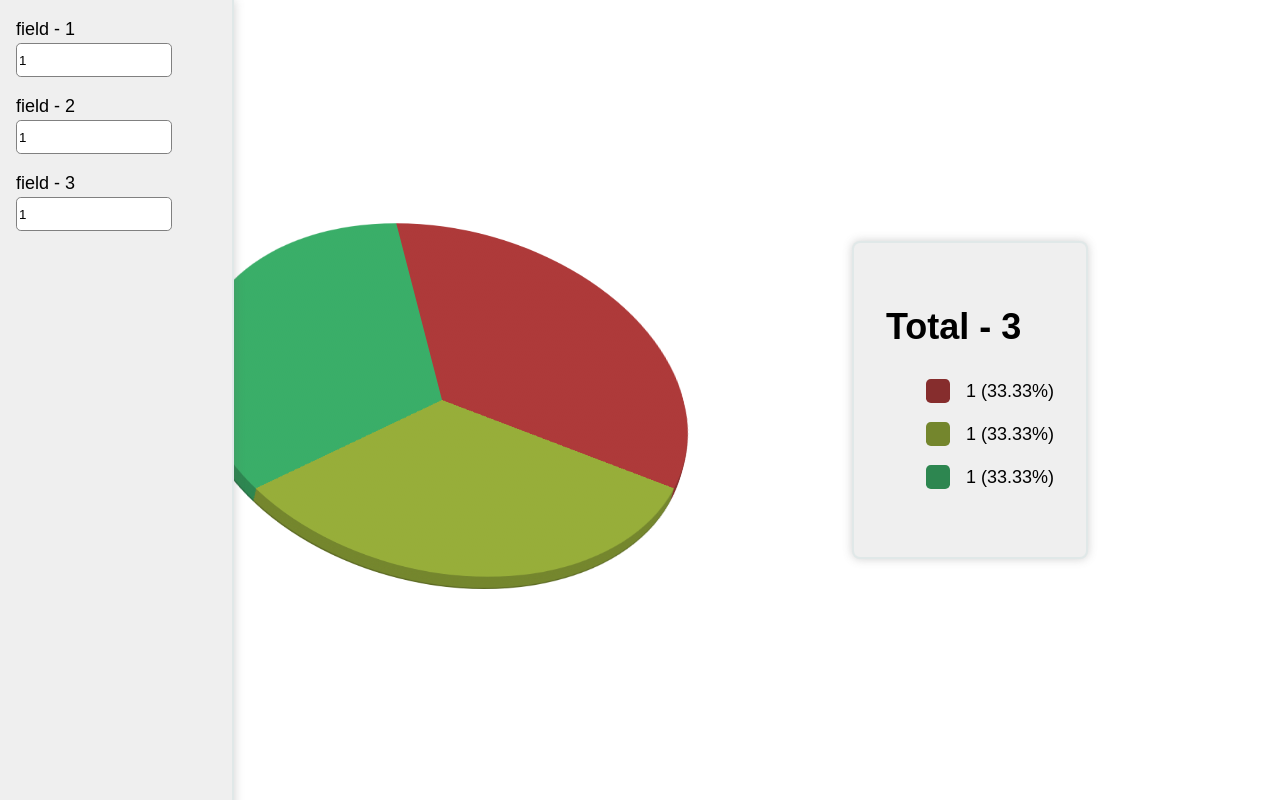
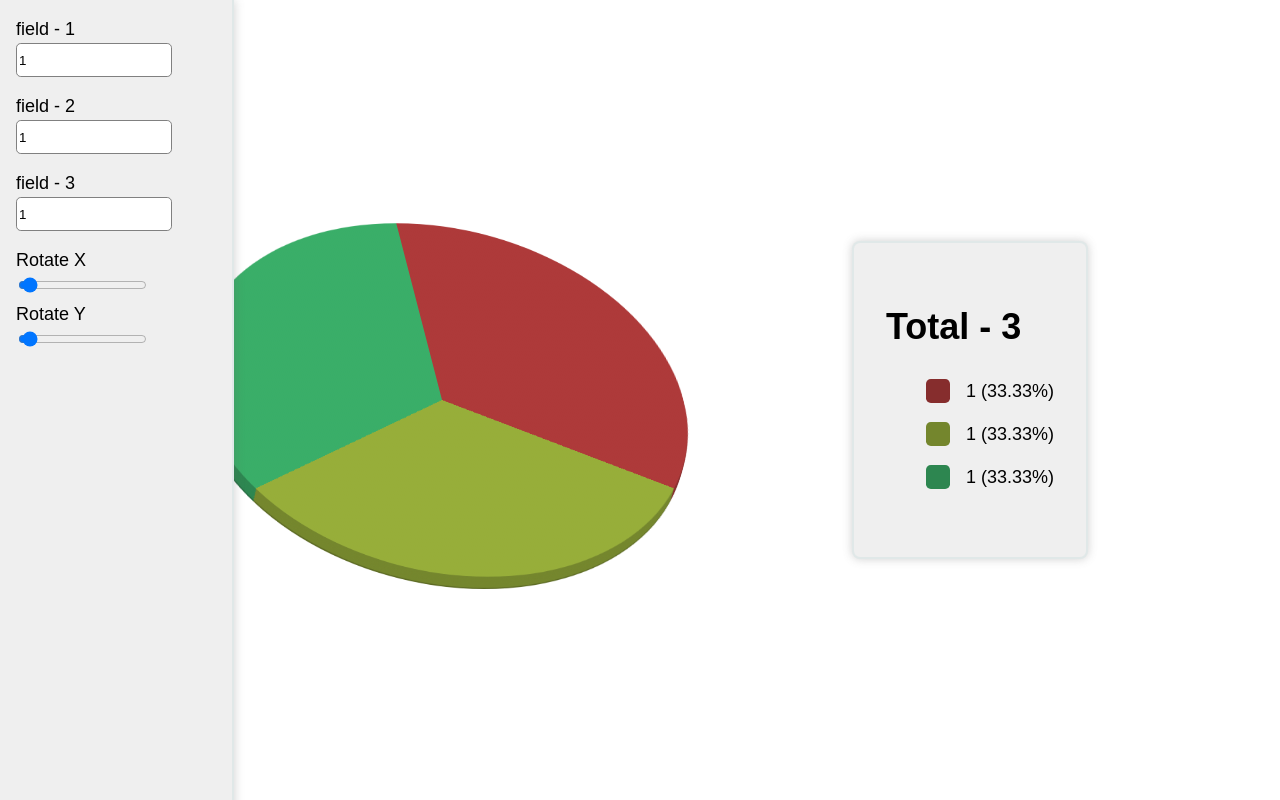
Before and after one commit to valerii-frontend/pie-chart-r, a React (Create React App) app: page / in a window 1280 px wide. Built offline with nearby package versions, Linux system fonts and the light colour scheme.

Commit message:
add rotate states

```diff
--- a/src/App.css
+++ b/src/App.css
@@ -20,6 +20,8 @@
 	gap: 10rem;
 	font: 18px/1.5 Arial;
 	flex-wrap: wrap;
+	--x: 15;
+	--y: 45;
 }
 .data {
 	position: fixed;
@@ -51,7 +53,7 @@
 	width: 500px;
 	height: 500px;
 	position: relative;
-	transform: rotateY(15deg) rotateX(45deg);
+	transform: rotateY(calc(var(--x) * 1deg)) rotateX(calc(var(--y) * 1deg));
 	perspective: 10000px;
 	transform-style: preserve-3d;
 }
--- a/src/App.jsx
+++ b/src/App.jsx
@@ -20,15 +20,48 @@ function App() {
 			/>
 		</div>
 	);
+	const [rotate, setRotate] = useState({ x: 15, y: 45 });
 
 	return (
-		<div className='App'>
+		<div className='App' style={{ "--x": rotate.x, "--y": rotate.y }}>
 			<PieChart values={inputs} />
 			<Legend values={inputs} />
 			<div className='data'>
 				{newInput(1)}
 				{newInput(2)}
 				{newInput(3)}
+				<div className='rotates'>
+					<div>
+						<label htmlFor='range'>Rotate X</label>
+						<input
+							min={1}
+							max={360}
+							step={1}
+							defaultValue={15}
+							type='range'
+							id='range'
+							onChange={(e) => {
+								console.log(rotate);
+								setRotate({ ...rotate, x: e.target.value });
+							}}
+						/>
+					</div>
+					<div>
+						<label htmlFor='range'>Rotate Y</label>
+						<input
+							min={1}
+							max={360}
+							step={1}
+							defaultValue={15}
+							type='range'
+							id='range'
+							onChange={(e) => {
+								console.log(rotate);
+								setRotate({ ...rotate, y: e.target.value });
+							}}
+						/>
+					</div>
+				</div>
 			</div>
 		</div>
 	);
```
